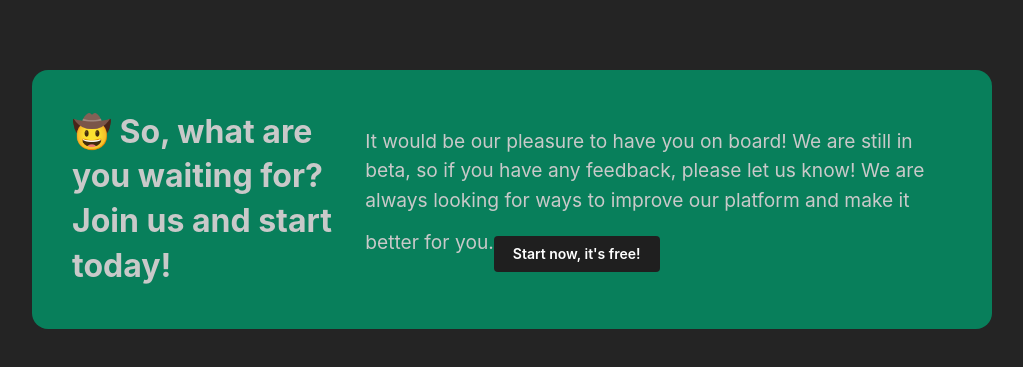
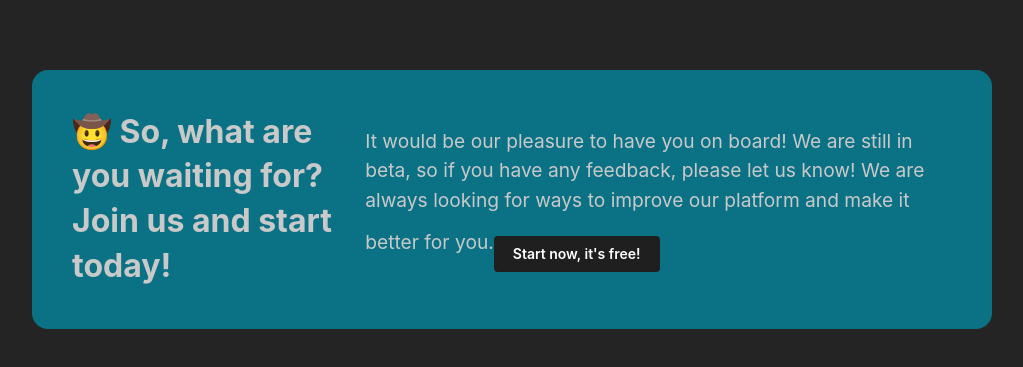
Before and after one commit to xndadelin/mathseek, a Next.js app: page / in a window 1280 px wide. Shown: the part 2462-2829 px from the top of the page, without its empty margins (128-1151 px from the left). Built offline with nearby package versions, Linux system fonts and the light colour scheme; no server answers.

Commit message:
Change container backgroundColor.

```diff
--- a/app/page.tsx
+++ b/app/page.tsx
@@ -235,7 +235,7 @@ export default function Home() {
                   gap: '2rem',
                   marginBottom: '80',
                   justifyContent: 'center',
-                  backgroundColor: 'var(--mantine-color-teal-9)',
+                  backgroundColor: 'var(--mantine-color-cyan-9)',
                   color: 'var(--mantine-color-white-0)',
                   borderRadius: '16px',
                   padding: 40
```
